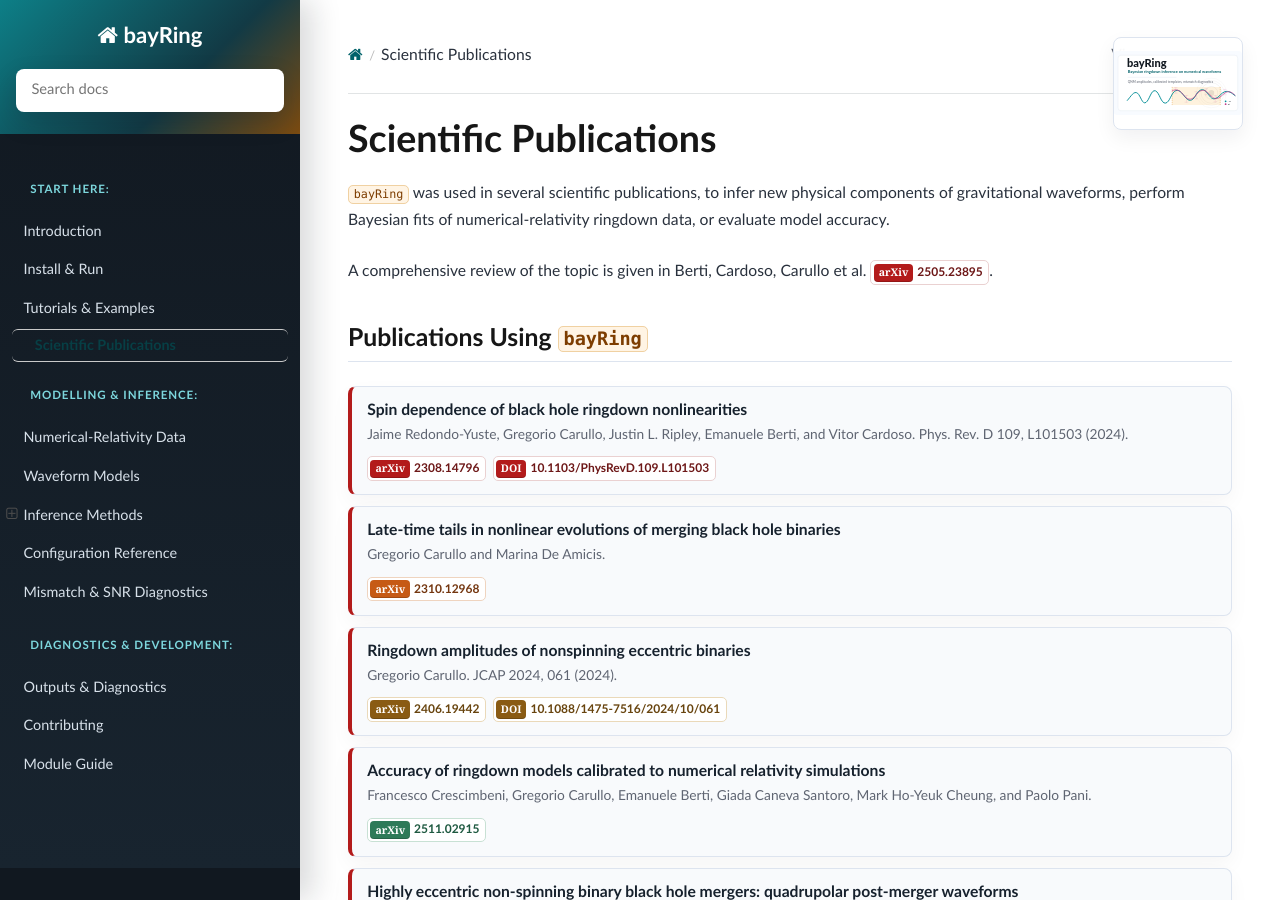
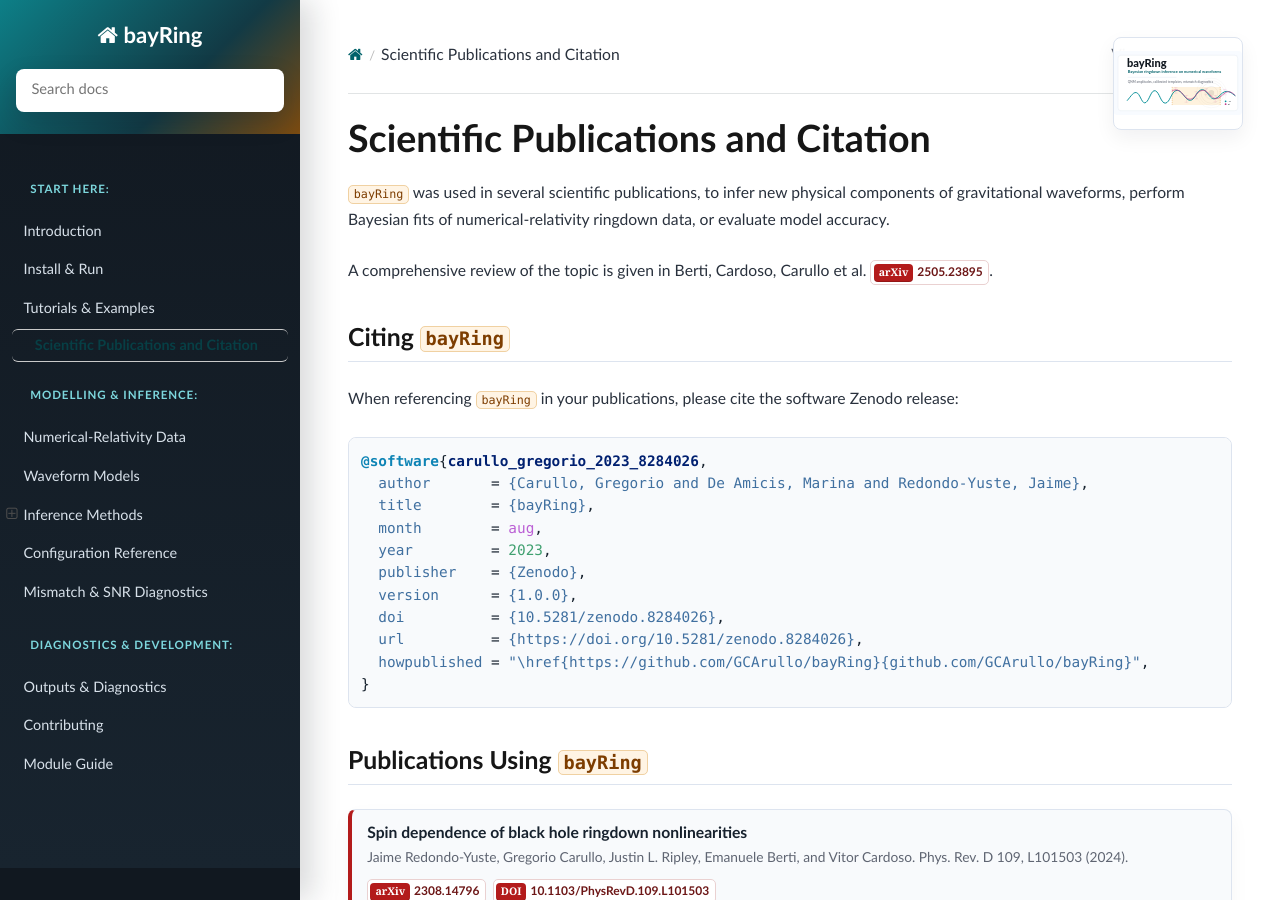
Before and after one commit to GCArullo/bayRing, a Sphinx documentation site: the page built from docs/publications.rst, in a window 1280 px wide and 900 px high. Built offline with Sphinx 7.4.7 and the Read the Docs theme 3.1.0, drawn with Linux system fonts in a browser that asks for light colours.

Commit message:
cite instructions

```diff
--- a/docs/publications.rst
+++ b/docs/publications.rst
@@ -1,5 +1,5 @@
-Scientific Publications
-=======================
+Scientific Publications and Citation
+====================================
 
 ``bayRing`` was used in several scientific publications, to infer new physical
 components of gravitational waveforms, perform Bayesian fits of
@@ -13,6 +13,26 @@ numerical-relativity ringdown data, or evaluate model accuracy.
        <a class="arxiv-chip chip-red" href="https://arxiv.org/abs/2505.23895"><span class="arxiv-mark" aria-hidden="true">arXiv</span><span>2505.23895</span></a>.
      </p>
    </div>
+
+Citing ``bayRing``
+------------------
+
+When referencing ``bayRing`` in your publications, please cite the software
+Zenodo release:
+
+.. code-block:: bibtex
+
+   @software{carullo_gregorio_2023_8284026,
+     author       = {Carullo, Gregorio and De Amicis, Marina and Redondo-Yuste, Jaime},
+     title        = {bayRing},
+     month        = aug,
+     year         = 2023,
+     publisher    = {Zenodo},
+     version      = {1.0.0},
+     doi          = {10.5281/zenodo.8284026},
+     url          = {https://doi.org/10.5281/zenodo.8284026},
+     howpublished = "\href{https://github.com/GCArullo/bayRing}{github.com/GCArullo/bayRing}",
+   }
 
 Publications Using ``bayRing``
 ------------------------------
```
Also changed, not shown: README.md (+3 -1 lines).
